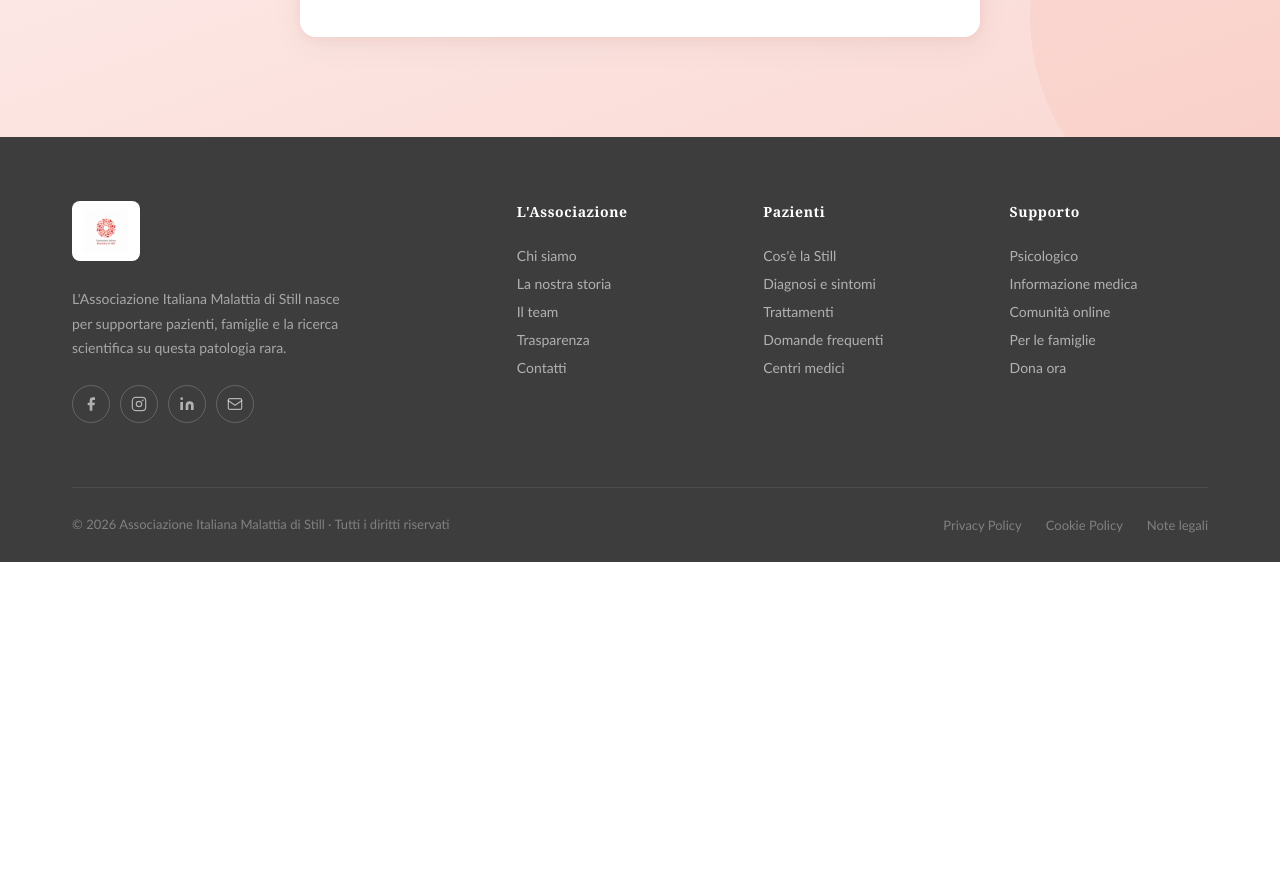
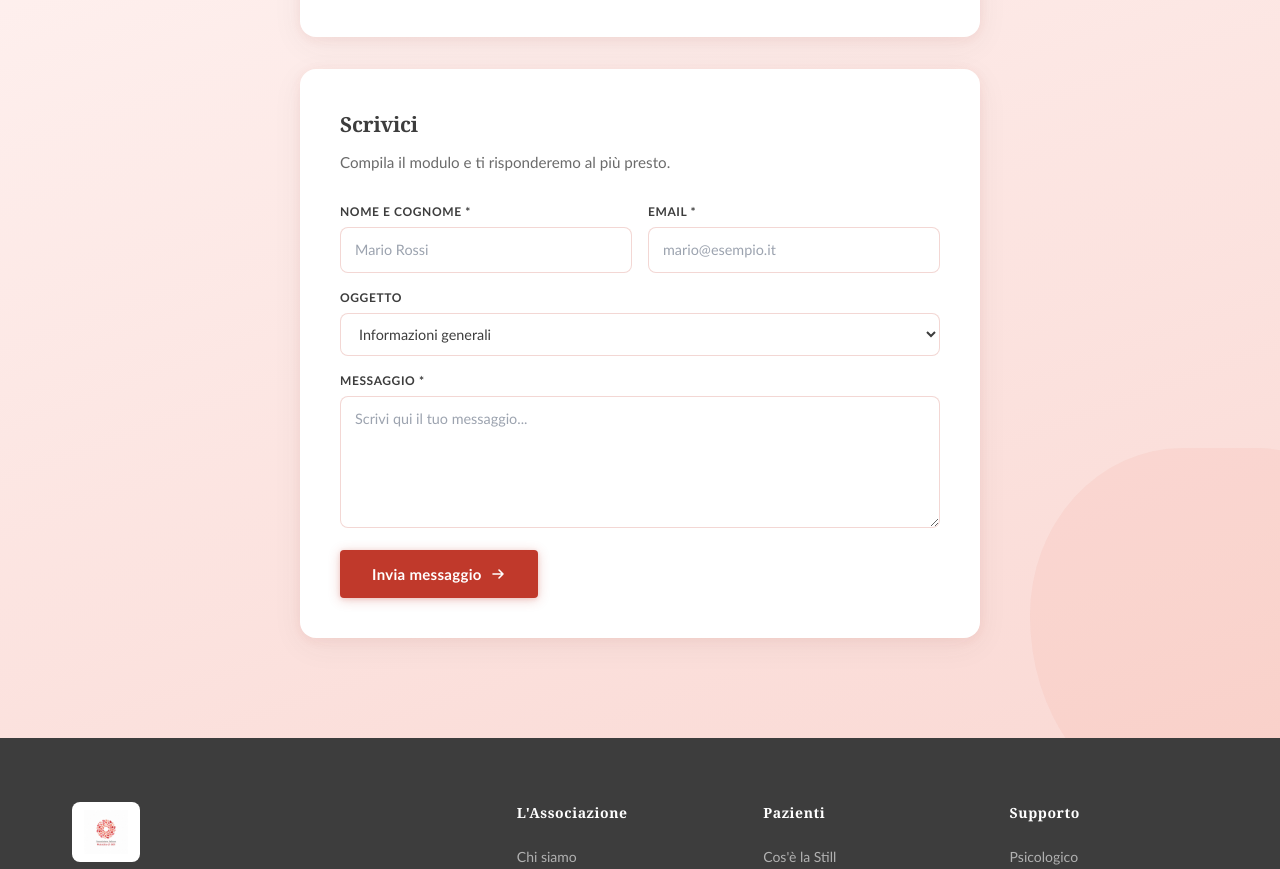
Before and after one commit to jobpoi/associazionestill, a plain HTML site: page index.html in a window 1280 px wide. Shown: the part 6992-7861 px from the top of the page. Before the commit the page ends 7554 px from the top, so only its background shows below. Drawn offline with nearby package versions, Linux system fonts and the light colour scheme.

Commit message:
Aggiunge modulo contatti Netlify Forms e bottone Stripe donazioni

```diff
--- a/index.html
+++ b/index.html
@@ -1119,7 +1119,7 @@
         </p>
 
         <div class="fade-up d3" style="display:flex;flex-wrap:wrap;gap:16px;justify-content:center;margin-bottom:40px;">
-          <a href="#" class="btn-primary" style="font-size:16px;padding:16px 40px;">
+          <a href="https://buy.stripe.com/PLACEHOLDER" target="_blank" rel="noopener" id="btn-dona" class="btn-primary" style="font-size:16px;padding:16px 40px;">
             Dona ora
             <svg width="18" height="18" viewBox="0 0 18 18" fill="none"><path d="M9 15C9 15 2 10.5 2 6C2 3.79 3.79 2 6 2C7.46 2 8.73 2.75 9 3.66C9.27 2.75 10.54 2 12 2C14.21 2 16 3.79 16 6C16 10.5 9 15 9 15Z" stroke="white" stroke-width="1.5" stroke-linejoin="round"/></svg>
           </a>
@@ -1216,6 +1216,68 @@
             </div>
 
           </div>
+        </div>
+
+        <!-- Modulo richiesta informazioni -->
+        <div class="fade-up d4" style="margin-top:32px;background:#fff;border-radius:16px;padding:40px;box-shadow:0 2px 12px rgba(192,57,43,0.07),0 8px 32px rgba(61,61,61,0.06);text-align:left;">
+
+          <h3 style="font-size:1.3rem;font-weight:700;color:var(--dark);margin-bottom:8px;letter-spacing:-0.01em;">Scrivici</h3>
+          <p style="font-size:0.95rem;line-height:1.75;color:var(--gray);margin-bottom:28px;">
+            Compila il modulo e ti risponderemo al più presto.
+          </p>
+
+          <form name="contatti" method="POST" data-netlify="true" netlify-honeypot="bot-field" id="form-contatti"
+                style="display:flex;flex-direction:column;gap:16px;">
+            <input type="hidden" name="form-name" value="contatti">
+            <input type="hidden" name="bot-field" style="display:none;">
+
+            <div style="display:grid;grid-template-columns:1fr 1fr;gap:16px;">
+              <div>
+                <label style="font-size:12px;font-weight:600;color:var(--dark);text-transform:uppercase;letter-spacing:0.05em;display:block;margin-bottom:6px;">Nome e Cognome *</label>
+                <input type="text" name="nome" required placeholder="Mario Rossi"
+                  style="width:100%;padding:11px 14px;border:1.5px solid rgba(192,57,43,0.2);border-radius:8px;font-size:0.9rem;color:var(--dark);background:#fff;outline:none;transition:border-color 0.2s;"
+                  onfocus="this.style.borderColor='var(--red)'" onblur="this.style.borderColor='rgba(192,57,43,0.2)'">
+              </div>
+              <div>
+                <label style="font-size:12px;font-weight:600;color:var(--dark);text-transform:uppercase;letter-spacing:0.05em;display:block;margin-bottom:6px;">Email *</label>
+                <input type="email" name="email" required placeholder="mario@esempio.it"
+                  style="width:100%;padding:11px 14px;border:1.5px solid rgba(192,57,43,0.2);border-radius:8px;font-size:0.9rem;color:var(--dark);background:#fff;outline:none;transition:border-color 0.2s;"
+                  onfocus="this.style.borderColor='var(--red)'" onblur="this.style.borderColor='rgba(192,57,43,0.2)'">
+              </div>
+            </div>
+
+            <div>
+              <label style="font-size:12px;font-weight:600;color:var(--dark);text-transform:uppercase;letter-spacing:0.05em;display:block;margin-bottom:6px;">Oggetto</label>
+              <select name="oggetto"
+                style="width:100%;padding:11px 14px;border:1.5px solid rgba(192,57,43,0.2);border-radius:8px;font-size:0.9rem;color:var(--dark);background:#fff;outline:none;transition:border-color 0.2s;"
+                onfocus="this.style.borderColor='var(--red)'" onblur="this.style.borderColor='rgba(192,57,43,0.2)'">
+                <option value="Informazioni generali">Informazioni generali</option>
+                <option value="Supporto pazienti">Supporto pazienti</option>
+                <option value="Donazioni">Donazioni</option>
+                <option value="Collaborazioni">Collaborazioni</option>
+                <option value="Altro">Altro</option>
+              </select>
+            </div>
+
+            <div>
+              <label style="font-size:12px;font-weight:600;color:var(--dark);text-transform:uppercase;letter-spacing:0.05em;display:block;margin-bottom:6px;">Messaggio *</label>
+              <textarea name="messaggio" required rows="5" placeholder="Scrivi qui il tuo messaggio..."
+                style="width:100%;padding:11px 14px;border:1.5px solid rgba(192,57,43,0.2);border-radius:8px;font-size:0.9rem;color:var(--dark);background:#fff;outline:none;resize:vertical;transition:border-color 0.2s;font-family:inherit;"
+                onfocus="this.style.borderColor='var(--red)'" onblur="this.style.borderColor='rgba(192,57,43,0.2)'"></textarea>
+            </div>
+
+            <div>
+              <button type="submit" class="btn-primary" style="font-size:15px;padding:13px 32px;border:none;cursor:pointer;">
+                Invia messaggio
+                <svg width="16" height="16" viewBox="0 0 16 16" fill="none"><path d="M3 8h10M9 4l4 4-4 4" stroke="currentColor" stroke-width="1.6" stroke-linecap="round" stroke-linejoin="round"/></svg>
+              </button>
+            </div>
+
+            <div id="form-success" style="display:none;padding:14px 18px;background:#f0fdf4;border:1.5px solid #86efac;border-radius:8px;color:#166534;font-size:0.9rem;">
+              ✓ Messaggio inviato con successo. Ti risponderemo al più presto!
+            </div>
+          </form>
+
         </div>
 
       </div>
@@ -1403,6 +1465,18 @@
         if (emailEl && s.footer?.email) emailEl.href = 'mailto:' + s.footer.email;
       });
 
+    // Gestione form contatti
+    const formContatti = document.getElementById('form-contatti');
+    if (formContatti) {
+      formContatti.addEventListener('submit', async (e) => {
+        e.preventDefault();
+        const data = new URLSearchParams(new FormData(formContatti));
+        await fetch('/', { method: 'POST', headers: { 'Content-Type': 'application/x-www-form-urlencoded' }, body: data });
+        document.getElementById('form-success').style.display = 'block';
+        formContatti.reset();
+      });
+    }
+
     // Netlify Identity redirect
     if (window.netlifyIdentity) {
       window.netlifyIdentity.on('init', user => {
```
